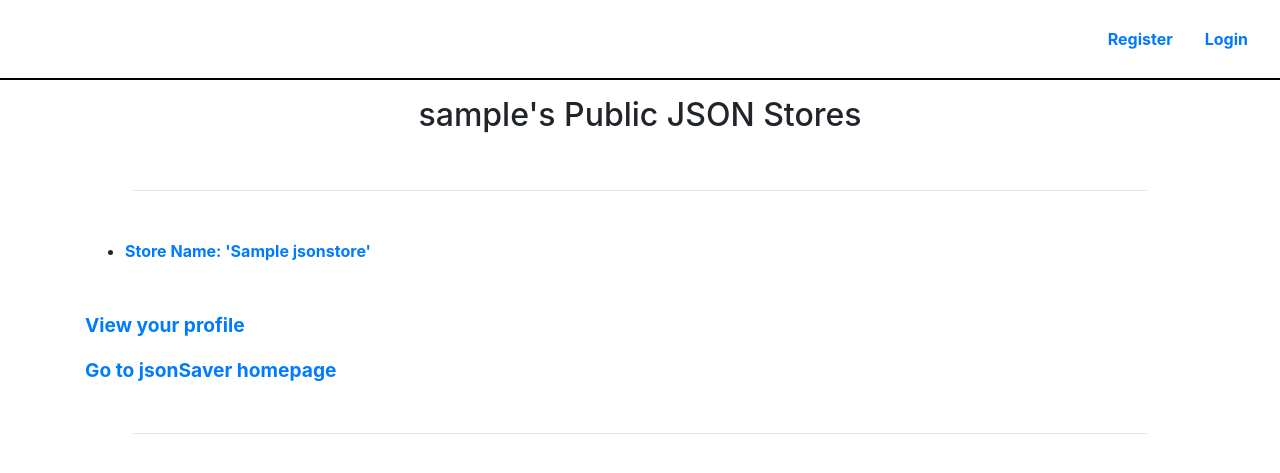
After one commit to arcanemachine/django-jsonsaver, a Django app: template users/templates/users/user_detail_public.html in a window 1280 px wide. The commit adds this page. Shown: the top 473 px of the page. Run offline with Django 3.2, Linux system fonts and the light colour scheme; the template is opened without the code that fills it: most values are stand-ins (such as "Sample title", 1, 10 or a date in 2020); parts of the project's set-up code (start-up, migrations or seed data) failed here and were passed over; some libraries are stand-ins or nearby versions.

Commit message:
Add option to create and view public user profiles and their public stores

```diff
--- a/jsonsaver/templates/jsonsaver/jsonstore_list.html
+++ b/jsonsaver/templates/jsonsaver/jsonstore_list.html
@@ -4,6 +4,7 @@
 {% block body_title %}Your JSON Stores{% endblock %}
 
 {% block content %}
+<h2 class="mt-6">Your JSON Stores</h2>
   {% include 'jsonsaver/jsonstore_list_template.html' %}
 
 <div class="bottom-links">
--- a/jsonsaver/templates/jsonsaver/jsonstore_list_template.html
+++ b/jsonsaver/templates/jsonsaver/jsonstore_list_template.html
@@ -1,5 +1,3 @@
-<h2 class="mt-6">Your JSON Stores</h2>
-
 {% if jsonstores %}
 <ul class="my-4">
   {% for jsonstore in jsonstores %}
@@ -64,5 +62,10 @@
 {% endif %}
 
 <div class="bottom-links">
+{% if not public_user or public_user.username == request.user.username %}
   <p><a href="{% url 'jsonsaver:jsonstore_create' %}">Create new store</a></p>
+{% else %}
+  <p><a href="{% url 'users:user_detail_me' %}">View your profile</a></p>
+  <p><a href="{% url 'project_root' %}">Go to jsonSaver homepage</a></p>
+{% endif %}
 </div>
--- a/users/models.py
+++ b/users/models.py
@@ -8,6 +8,7 @@ UserModel = get_user_model()
 class Profile(models.Model):
     user = models.OneToOneField(UserModel, on_delete=models.CASCADE)
     confirmation_code = models.CharField(max_length=128, null=True)
+    is_public = models.BooleanField(default=False)
 
     def save(self, *args, **kwargs):
         if not self.confirmation_code:
--- /dev/null
+++ b/users/templates/users/user_detail_public.html
@@ -0,0 +1,40 @@
+{% extends 'base.html' %}
+
+{% block title %}{{ public_user.username }}'s Public JSON Stores{% endblock %}
+{% block body_title %}{{ public_user.username }}'s Public JSON Stores{% endblock %}
+
+{% block body_start_script %}
+function showApiKey() {
+  let apiKeyPlaceholder = document.querySelector('#api-key-placeholder');
+  let userToken = '{{ user_token }}'
+  if (userToken) {
+    apiKeyPlaceholder.textContent = `Your API key is '${userToken}'`;
+  }
+}
+{% endblock body_start_script %}
+{% block content %}
+
+<hr class="m-5" />
+
+{% with is_public=True %}
+  {% include 'jsonsaver/jsonstore_list_template.html' %}
+{% endwith %}
+<div class="bottom-links-continued">
+  {% if request.user.username == public_user.username %}
+  <p><a href="{% url 'jsonsaver:jsonstore_list' %}">Return to your profile</a></p>
+  {% endif %}
+</div>
+
+<hr class="m-5" />
+
+{% endblock content %}
+{% block style %}
+
+.api-key-placeholder {
+  font-size: 1rem;
+  font-weight: unset;
+  margin-bottom: 0;
+  padding-bottom: 0;
+}
+
+{% endblock style %}
--- a/users/urls.py
+++ b/users/urls.py
@@ -26,4 +26,7 @@ urlpatterns = [
     path('logout/',
          views.UserLogoutView.as_view(),
          name='logout'),
+    path('public/<str:username>/',
+         views.UserDetailPublicView.as_view(),
+         name='user_detail_public'),
 ]
```
Also changed, not shown: users/templates/users/user_detail.html (+6 -1 lines), users/views.py (+22 -1 lines), users/migrations/0002_profile_is_public.py (added).
